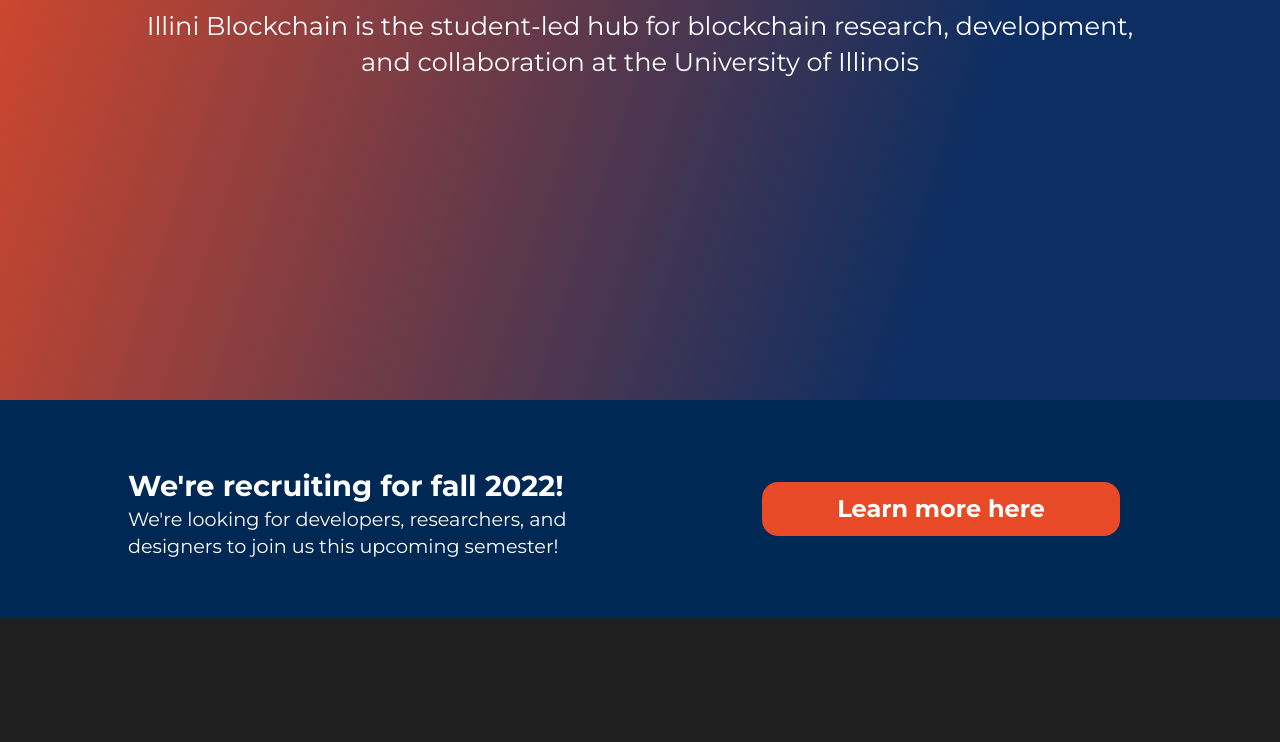
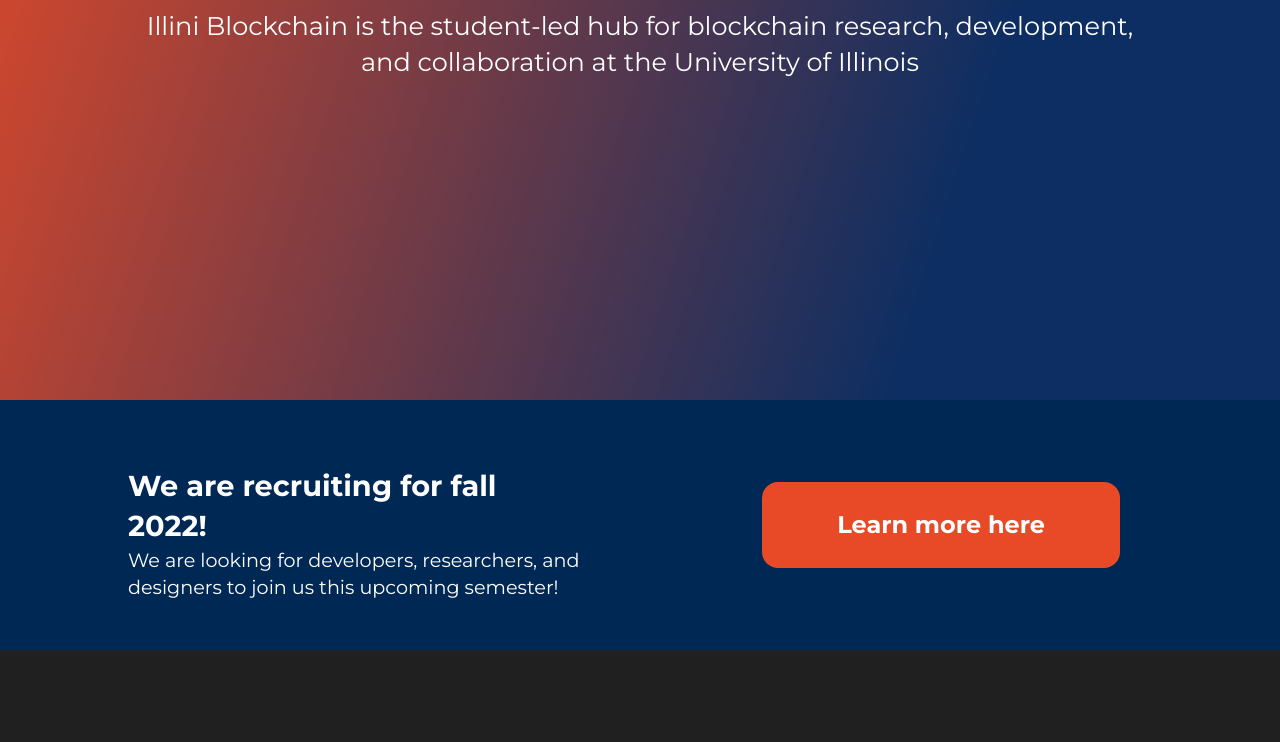
Before and after one commit to IlliniBlockchain/website, a Next.js app: page / in a window 1280 px wide. Shown: the part 402-1144 px from the top of the page. Built offline with nearby package versions, Linux system fonts and the light colour scheme.

Commit message:
Get rid of single quotes

```diff
--- a/components/home/ApplyBanner/index.js
+++ b/components/home/ApplyBanner/index.js
@@ -6,9 +6,9 @@
   return (
   <ApplyBackground>
     <ApplyContainer>
-        <ApplyHeader>We're recruiting for fall 2022!</ApplyHeader>
+        <ApplyHeader>We are recruiting for fall 2022!</ApplyHeader>
         <ApplySubheader>
-          We're looking for developers, researchers, and designers to join us this upcoming semester!
+          We are looking for developers, researchers, and designers to join us this upcoming semester!
         </ApplySubheader>
     </ApplyContainer>
     <Link href='https://www.notion.so/illiniblockchain/Fall-2022-Recruitment-ff8e4c8165c54840bda5a77e4e95edbe' passHref>
```
